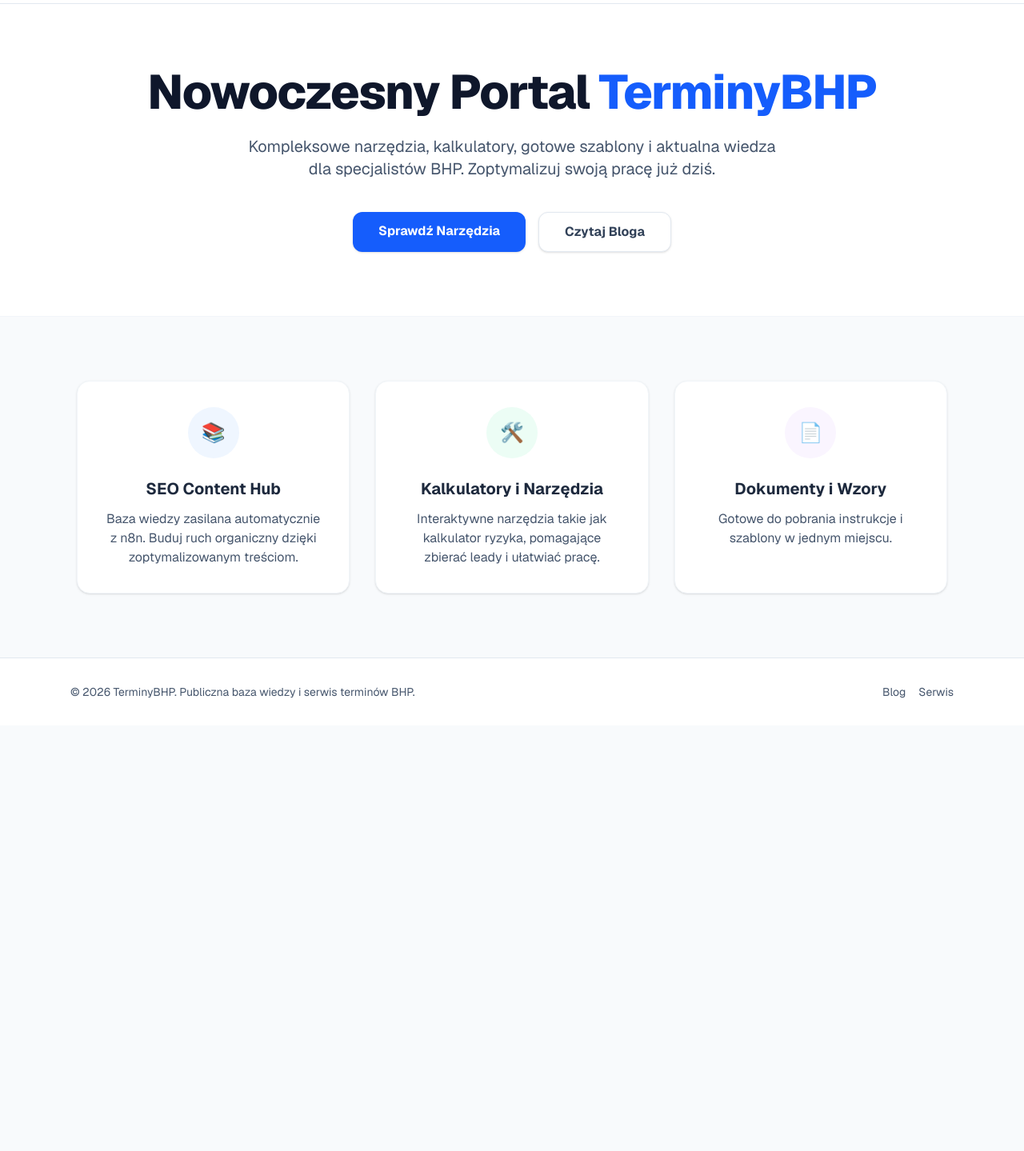
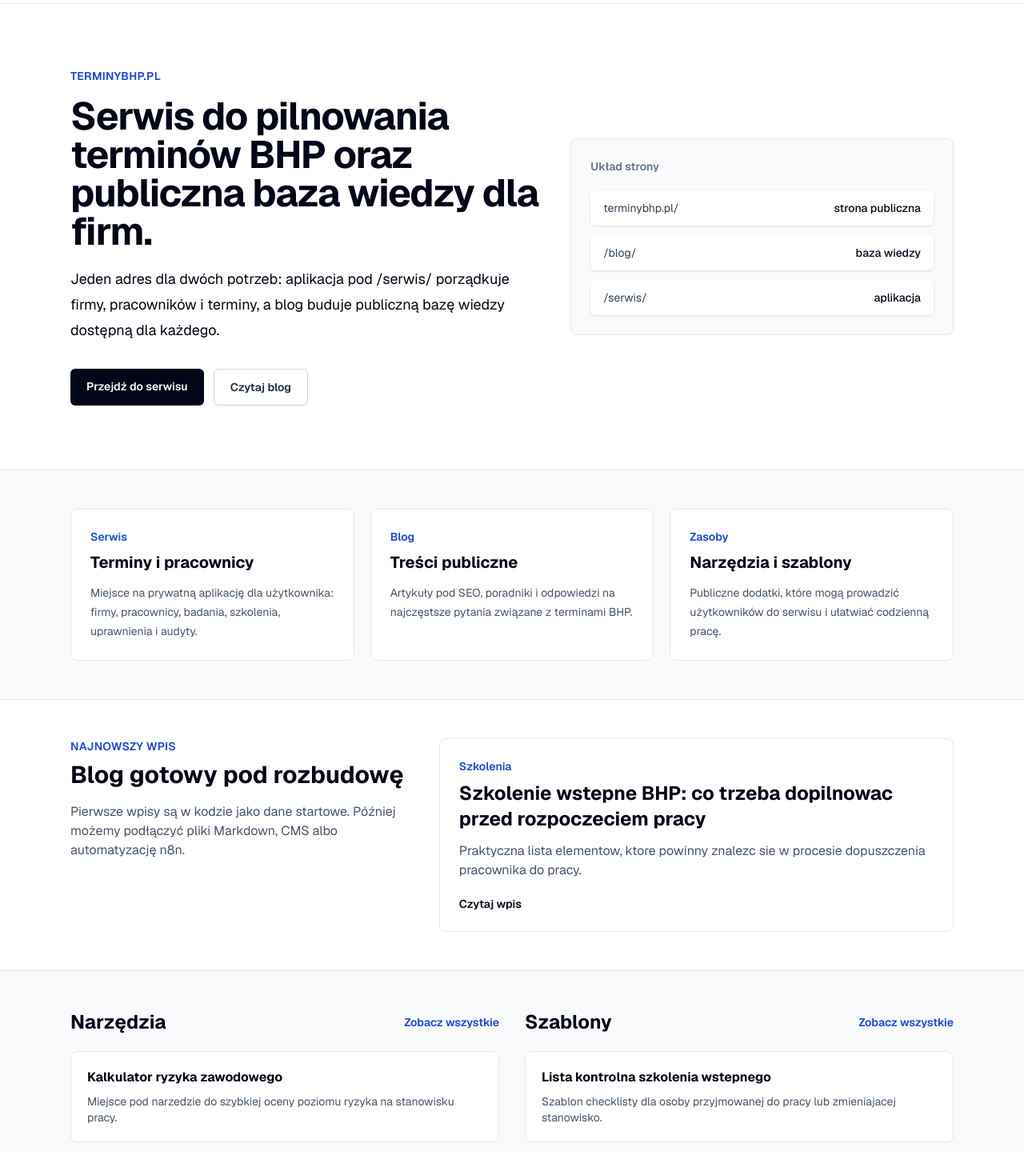
Before and after one commit to RafalWoz/terminarzBHP, a Next.js app in the folder terminybhp-portal/: page / in a window 1280 px wide. Shown: the part 60-1499 px from the top of the page at 80% size. Before the commit the page ends 967 px from the top, so only its background shows below. Built offline with nearby package versions, Linux system fonts and the light colour scheme.

Commit message:
feat: build public portal homepage

```diff
--- a/terminybhp-portal/src/app/page.tsx
+++ b/terminybhp-portal/src/app/page.tsx
@@ -1,58 +1,137 @@
-import Link from 'next/link';
+import Link from "next/link";
+import { getAllPosts, templates, tools } from "@/lib/content";
 
 export default function Home() {
+  const latestPost = getAllPosts()[0];
+
   return (
-    <div className="min-h-screen bg-slate-50 flex flex-col font-sans">
-      <main className="flex-grow">
-        {/* Hero Section */}
-        <section className="bg-white py-20 px-4 sm:px-6 lg:px-8 border-b border-slate-100">
-          <div className="max-w-5xl mx-auto text-center">
-            <h1 className="text-5xl md:text-6xl font-extrabold tracking-tight text-slate-900 mb-6">
-              Nowoczesny Portal <span className="text-blue-600">TerminyBHP</span>
+    <main>
+      <section className="border-b border-slate-200 bg-white">
+        <div className="mx-auto grid max-w-6xl gap-10 px-4 py-14 sm:px-6 lg:grid-cols-[1.1fr_0.9fr] lg:items-center lg:py-20">
+          <div>
+            <p className="mb-4 text-sm font-semibold uppercase tracking-wide text-blue-700">
+              TerminyBHP.pl
+            </p>
+            <h1 className="max-w-3xl text-4xl font-bold tracking-tight text-slate-950 sm:text-5xl">
+              Serwis do pilnowania terminów BHP oraz publiczna baza wiedzy dla firm.
             </h1>
-            <p className="text-xl text-slate-600 mb-10 max-w-2xl mx-auto">
-              Kompleksowe narzędzia, kalkulatory, gotowe szablony i aktualna wiedza dla specjalistów BHP. Zoptymalizuj swoją pracę już dziś.
+            <p className="mt-5 max-w-2xl text-lg leading-8 text-slate-650">
+              Jeden adres dla dwóch potrzeb: aplikacja pod /serwis/ porządkuje firmy, pracowników i terminy, a blog buduje publiczną bazę wiedzy dostępną dla każdego.
             </p>
-            <div className="flex justify-center gap-4">
-              <Link href="/tools" className="bg-blue-600 text-white px-8 py-3 rounded-xl font-bold hover:bg-blue-700 transition-colors shadow-sm">
-                Sprawdź Narzędzia
+            <div className="mt-8 flex flex-col gap-3 sm:flex-row">
+              <Link
+                href="/serwis/"
+                className="rounded-md bg-slate-950 px-5 py-3 text-center text-sm font-semibold text-white hover:bg-slate-800"
+              >
+                Przejdź do serwisu
               </Link>
-              <Link href="/blog" className="bg-white text-slate-700 px-8 py-3 rounded-xl font-bold hover:bg-slate-50 border border-slate-200 transition-colors shadow-sm">
-                Czytaj Bloga
+              <Link
+                href="/blog"
+                className="rounded-md border border-slate-300 bg-white px-5 py-3 text-center text-sm font-semibold text-slate-800 hover:border-slate-500"
+              >
+                Czytaj blog
               </Link>
+            </div>
+          </div>
+
+          <div className="rounded-lg border border-slate-200 bg-slate-50 p-6">
+            <p className="text-sm font-semibold text-slate-500">Układ strony</p>
+            <div className="mt-5 space-y-3 text-sm text-slate-700">
+              <div className="flex items-center justify-between rounded-md bg-white px-4 py-3 shadow-sm">
+                <span>terminybhp.pl/</span>
+                <span className="font-medium text-slate-950">strona publiczna</span>
+              </div>
+              <div className="flex items-center justify-between rounded-md bg-white px-4 py-3 shadow-sm">
+                <span>/blog/</span>
+                <span className="font-medium text-slate-950">baza wiedzy</span>
+              </div>
+              <div className="flex items-center justify-between rounded-md bg-white px-4 py-3 shadow-sm">
+                <span>/serwis/</span>
+                <span className="font-medium text-slate-950">aplikacja</span>
+              </div>
+            </div>
           </div>
         </div>
       </section>
 
-        {/* Cechy / Architektura */}
-        <section className="py-20 px-4 sm:px-6 lg:px-8 max-w-6xl mx-auto">
-          <div className="grid grid-cols-1 md:grid-cols-3 gap-8">
-            <div className="bg-white p-8 rounded-2xl shadow-sm border border-slate-100 text-center hover:-translate-y-1 transition-transform duration-300">
-              <div className="w-16 h-16 bg-blue-50 text-blue-600 rounded-full flex items-center justify-center mx-auto mb-6 text-2xl">
-                📚
+      <section className="mx-auto max-w-6xl px-4 py-12 sm:px-6">
+        <div className="grid gap-5 md:grid-cols-3">
+          <div className="rounded-lg border border-slate-200 bg-white p-6">
+            <p className="text-sm font-semibold text-blue-700">Serwis</p>
+            <h2 className="mt-2 text-xl font-bold text-slate-950">Terminy i pracownicy</h2>
+            <p className="mt-3 text-sm leading-6 text-slate-600">
+              Miejsce na prywatną aplikację dla użytkownika: firmy, pracownicy, badania, szkolenia, uprawnienia i audyty.
+            </p>
           </div>
-              <h3 className="text-xl font-bold text-slate-800 mb-3">SEO Content Hub</h3>
-              <p className="text-slate-600">Baza wiedzy zasilana automatycznie z n8n. Buduj ruch organiczny dzięki zoptymalizowanym treściom.</p>
+          <div className="rounded-lg border border-slate-200 bg-white p-6">
+            <p className="text-sm font-semibold text-blue-700">Blog</p>
+            <h2 className="mt-2 text-xl font-bold text-slate-950">Treści publiczne</h2>
+            <p className="mt-3 text-sm leading-6 text-slate-600">
+              Artykuły pod SEO, poradniki i odpowiedzi na najczęstsze pytania związane z terminami BHP.
+            </p>
           </div>
+          <div className="rounded-lg border border-slate-200 bg-white p-6">
+            <p className="text-sm font-semibold text-blue-700">Zasoby</p>
+            <h2 className="mt-2 text-xl font-bold text-slate-950">Narzędzia i szablony</h2>
+            <p className="mt-3 text-sm leading-6 text-slate-600">
+              Publiczne dodatki, które mogą prowadzić użytkowników do serwisu i ułatwiać codzienną pracę.
+            </p>
+          </div>
+        </div>
+      </section>
 
-            <div className="bg-white p-8 rounded-2xl shadow-sm border border-slate-100 text-center hover:-translate-y-1 transition-transform duration-300">
-              <div className="w-16 h-16 bg-emerald-50 text-emerald-600 rounded-full flex items-center justify-center mx-auto mb-6 text-2xl">
-                🛠️
+      <section className="border-y border-slate-200 bg-white">
+        <div className="mx-auto grid max-w-6xl gap-8 px-4 py-12 sm:px-6 lg:grid-cols-[0.8fr_1.2fr]">
+          <div>
+            <p className="text-sm font-semibold uppercase tracking-wide text-blue-700">Najnowszy wpis</p>
+            <h2 className="mt-2 text-3xl font-bold text-slate-950">Blog gotowy pod rozbudowę</h2>
+            <p className="mt-4 text-slate-600">
+              Pierwsze wpisy są w kodzie jako dane startowe. Później możemy podłączyć pliki Markdown, CMS albo automatyzację n8n.
+            </p>
           </div>
-              <h3 className="text-xl font-bold text-slate-800 mb-3">Kalkulatory i Narzędzia</h3>
-              <p className="text-slate-600">Interaktywne narzędzia takie jak kalkulator ryzyka, pomagające zbierać leady i ułatwiać pracę.</p>
+          <Link href={`/blog/${latestPost.slug}`} className="rounded-lg border border-slate-200 p-6 hover:border-slate-400">
+            <p className="text-sm font-semibold text-blue-700">{latestPost.category}</p>
+            <h3 className="mt-2 text-2xl font-bold text-slate-950">{latestPost.title}</h3>
+            <p className="mt-3 text-slate-600">{latestPost.description}</p>
+            <p className="mt-5 text-sm font-semibold text-slate-950">Czytaj wpis</p>
+          </Link>
         </div>
+      </section>
 
-            <div className="bg-white p-8 rounded-2xl shadow-sm border border-slate-100 text-center hover:-translate-y-1 transition-transform duration-300">
-              <div className="w-16 h-16 bg-purple-50 text-purple-600 rounded-full flex items-center justify-center mx-auto mb-6 text-2xl">
-                📄
+      <section className="mx-auto grid max-w-6xl gap-8 px-4 py-12 sm:px-6 md:grid-cols-2">
+        <div>
+          <div className="flex items-center justify-between gap-4">
+            <h2 className="text-2xl font-bold text-slate-950">Narzędzia</h2>
+            <Link href="/tools" className="text-sm font-semibold text-blue-700 hover:text-blue-900">
+              Zobacz wszystkie
+            </Link>
           </div>
-              <h3 className="text-xl font-bold text-slate-800 mb-3">Dokumenty i Wzory</h3>
-              <p className="text-slate-600">Gotowe do pobrania instrukcje i szablony w jednym miejscu.</p>
+          <div className="mt-5 space-y-3">
+            {tools.slice(0, 2).map((tool) => (
+              <div key={tool.title} className="rounded-lg border border-slate-200 bg-white p-5">
+                <h3 className="font-bold text-slate-950">{tool.title}</h3>
+                <p className="mt-2 text-sm text-slate-600">{tool.description}</p>
+              </div>
+            ))}
+          </div>
+        </div>
+        <div>
+          <div className="flex items-center justify-between gap-4">
+            <h2 className="text-2xl font-bold text-slate-950">Szablony</h2>
+            <Link href="/templates" className="text-sm font-semibold text-blue-700 hover:text-blue-900">
+              Zobacz wszystkie
+            </Link>
+          </div>
+          <div className="mt-5 space-y-3">
+            {templates.slice(0, 2).map((template) => (
+              <div key={template.title} className="rounded-lg border border-slate-200 bg-white p-5">
+                <h3 className="font-bold text-slate-950">{template.title}</h3>
+                <p className="mt-2 text-sm text-slate-600">{template.description}</p>
+              </div>
+            ))}
           </div>
         </div>
       </section>
     </main>
-    </div>
   );
 }
```
Lines whose indentation alone changed are shown as unchanged.
